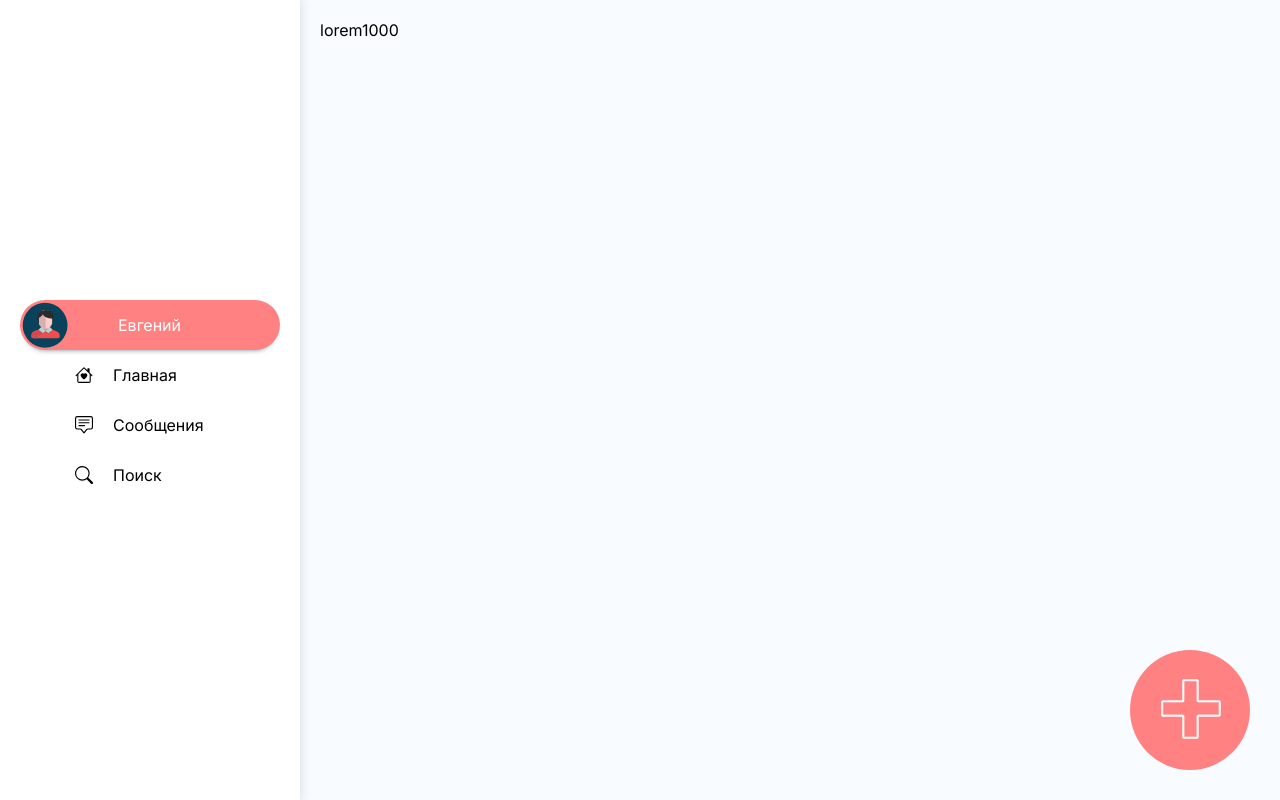
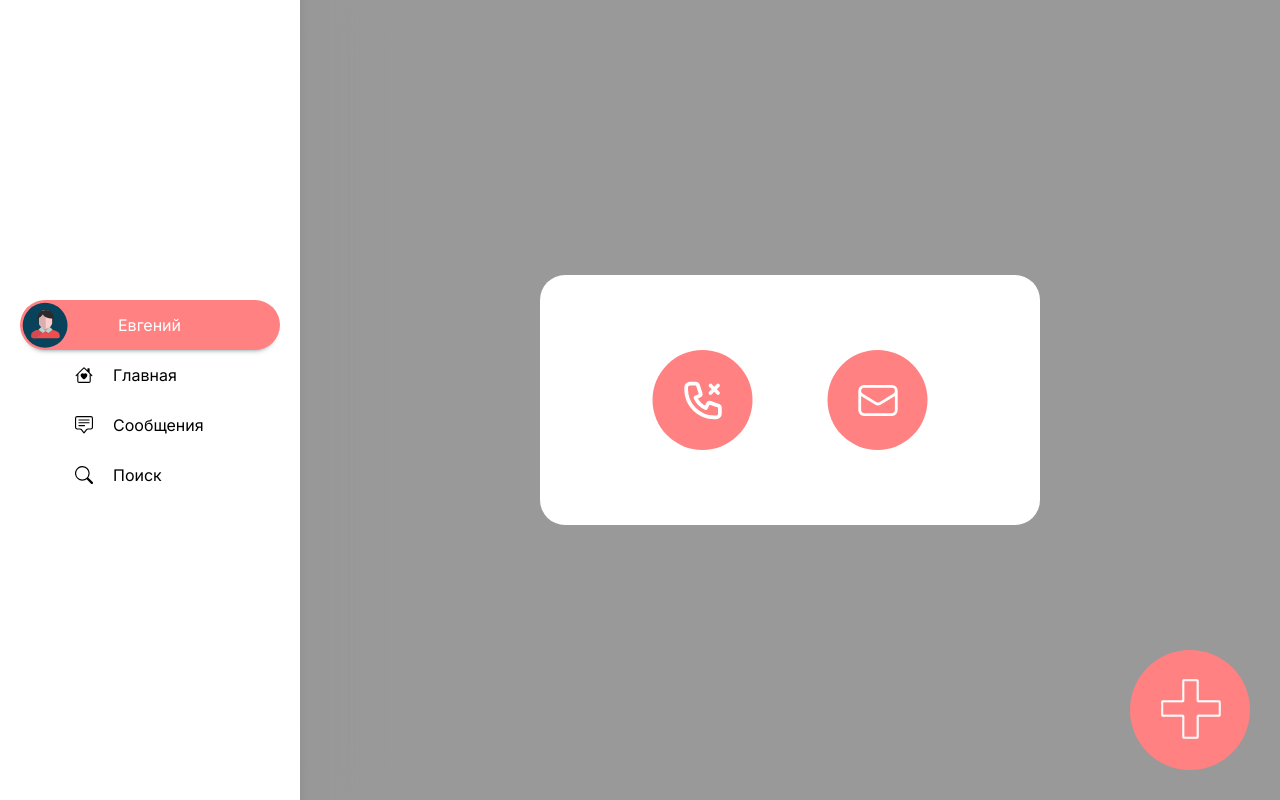
Before and after one commit to Calimur96/medical, a React (Vite) app: page / in a window 1280 px wide. Both pictures are taken after a click on the element 1190 px from the left and 710 px from the top of the page. Built offline with nearby package versions, Linux system fonts and the light colour scheme.

Commit message:
добавил окно экстренного вызова

```diff
--- a/package.json
+++ b/package.json
@@ -14,6 +14,7 @@
     "@types/google-map-react": "^2.1.7",
     "@types/googlemaps": "^3.43.3",
     "axios": "^1.4.0",
+    "framer-motion": "^10.12.8",
     "immer": "^10.0.1",
     "react": "^18.2.0",
     "react-dom": "^18.2.0",
--- a/src/components/Layout/Layout.tsx
+++ b/src/components/Layout/Layout.tsx
@@ -15,7 +15,7 @@ const Layout: FC<Props> = ({ children }): JSX.Element => {
             <Header />
             <Sidebar />
             <Menu />
-      <main style={{ padding: "20px" }}>{children}</main>
+            <main>{children}</main>
             <CallBtn className="pc__call" />
             <Footer />
         </div>
--- a/src/components/callBtn/CallBtn.scss
+++ b/src/components/callBtn/CallBtn.scss
@@ -11,6 +11,7 @@
   justify-content: center;
   color: #fff;
   font-size: 25px;
+  z-index: 2;
 
   // transition: all 0.5s ease-in-out;
 
--- /dev/null
+++ b/src/components/extraCall/ExtraCall.scss
@@ -0,0 +1,52 @@
+.extra-call {
+    backdrop-filter: blur(35px);
+    background-color: rgba(#000000, 0.4);
+    width: calc(100vw - 300px);
+    height: 100vh;
+    position: fixed;
+    top: 0;
+    right: 0;
+    bottom: 0;
+    z-index: 1;
+    display: flex;
+    flex-direction: column;
+    align-items: center;
+    justify-content: center;
+
+    &__inner {
+        background-color: #fff;
+        width: 500px;
+        height: 250px;
+        position: relative;
+        border-radius: var(--default-radius);
+    }
+
+    &__items {
+        position: absolute;
+        display: flex;
+        align-items: center;
+        justify-content: center;
+        grid-gap: 75px;
+        top: 50%;
+        left: 50%;
+        margin-right: -50%;
+        transform: translate(-50%, -50%);
+    }
+
+    &__item {
+        width: 100px;
+        height: 100px;
+        background-color: var(--red);
+        border-radius: 1000px;
+        display: flex;
+        flex-direction: column;
+        align-items: center;
+        justify-content: center;
+
+        svg {
+            width: 45px;
+            height: 45px;
+            color: #fff;
+        }
+    }
+}
--- /dev/null
+++ b/src/components/extraCall/ExtraCall.tsx
@@ -0,0 +1,71 @@
+import { FC } from "react";
+import { HiOutlinePhoneMissedCall } from "react-icons/hi";
+import { HiOutlineEnvelope } from "react-icons/hi2";
+import { motion } from "framer-motion";
+
+import "./ExtraCall.scss";
+
+const ExtraCall: FC = () => {
+    const innerVariants = {
+        visible: {
+            scale: 1,
+            opacity: 1,
+            transition: { duration: 0.3 },
+        },
+        hidden: { scale: 0, opacity: 0 },
+    };
+
+    const itemVariants = {
+        hover: {
+            scale: 1.1,
+            transition: {
+                duration: 0.3,
+                ease: "easeInOut",
+            },
+        },
+        hidden: {
+            scale: 1,
+        },
+    };
+
+    return (
+        <motion.div
+            className="extra-call"
+            initial={{ opacity: 0 }}
+            animate={{
+                opacity: 1,
+                transition: {
+                    duration: 0.3,
+                },
+            }}
+        >
+            <motion.div
+                className="extra-call__inner"
+                variants={innerVariants}
+                initial="hidden"
+                animate="visible"
+            >
+                <div className="extra-call__items">
+                    <motion.div
+                        variants={itemVariants}
+                        className="extra-call__item"
+                        initial="hidden"
+                        whileHover="hover"
+                    >
+                        <HiOutlinePhoneMissedCall />
+                    </motion.div>
+                    <motion.div
+                        className="extra-call__item"
+                        variants={itemVariants}
+                        initial="hidden"
+                        whileHover="hover"
+                    >
+                        <HiOutlineEnvelope />
+                    </motion.div>
+                </div>
+            </motion.div>
+        </motion.div>
+    );
+};
+
+export default ExtraCall;
--- a/src/pages/main/Main.tsx
+++ b/src/pages/main/Main.tsx
@@ -1,13 +1,15 @@
 import { FC } from "react";
+
+import Layout from "../../components/Layout/Layout";
+import ExtraCall from "../../components/extraCall/ExtraCall";
+import { useCall } from "../../store/call";
+
 import "./Main.scss";
-import Layout from "../../components/Layout/Layout";
 
 const Main: FC = (): JSX.Element => {
-  return (
-    <Layout>
-      <div>lorem1000</div>
-    </Layout>
-  );
+    const { isActive } = useCall();
+
+    return <Layout>{isActive && <ExtraCall />}</Layout>;
 };
 
 export default Main;
--- a/src/styles/vars.scss
+++ b/src/styles/vars.scss
@@ -3,9 +3,4 @@
   --default-radius: 25px;
   --lettuce: #69e35f; // салатовый
   --light-red: #ffb7b7;
-
-  --red: #ff8181;
-  --default-radius: 25px;
-  --lettuce: #69e35f; // салатовый
-  --light-blue: #f8fbff;
 }
--- /dev/null
+++ b/src/types/children.type.ts
@@ -0,0 +1,5 @@
+import { ReactNode } from "react";
+
+export type Children = {
+    children: ReactNode;
+};
```
Also changed, not shown: 1 other file (tests, documents, lock files or other folders). Lines whose indentation alone changed are shown as unchanged.
